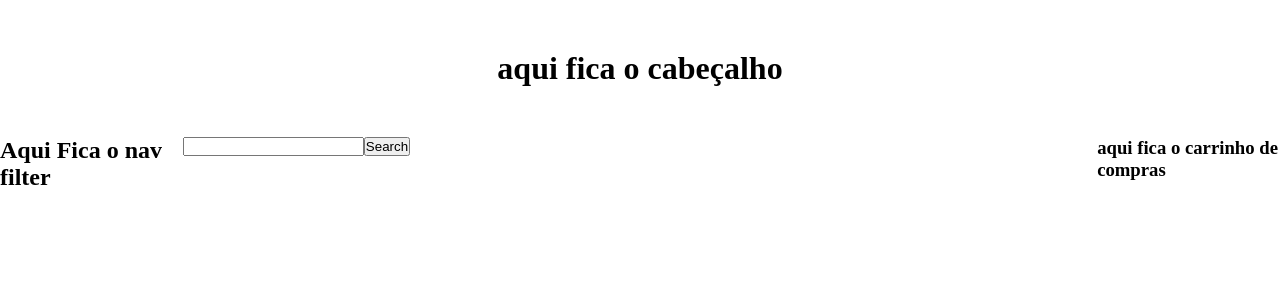
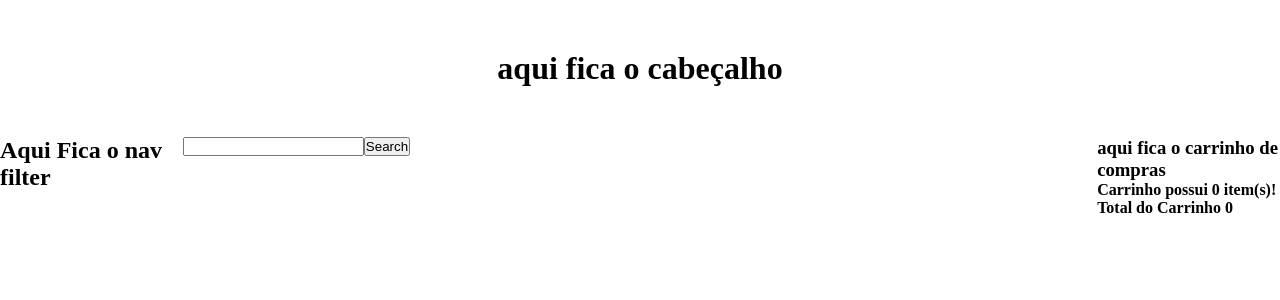
Before and after one commit to AndersonCRodrigues/projeto-e-commerce, a React (Create React App) app: page / in a window 1280 px wide. Shown: the top 300 px of the page. Built offline with nearby package versions, Linux system fonts and the light colour scheme.

Commit message:
adiciona tag aside para ver itens do carrinho

```diff
--- a/src/components/cart/index.jsx
+++ b/src/components/cart/index.jsx
@@ -1,7 +1,24 @@
+import { useContext } from "react";
+import { ProductContext } from "../../context/context";
+
 export const Cart = () => {
+  const productContext = useContext(ProductContext);
+  const {productState} = productContext;
+  const item = productState.items.length;
+  const total = productState.items.reduce((act, curr) => (act + curr.price),0)
+
   return (
     <aside className='cart'>
       <h3>aqui fica o carrinho de compras</h3>
+      <h4>Carrinho possui {item} item(s)!</h4>
+      <h4>Total do Carrinho {total}</h4>
+      {productState.items.map((item, index) =>
+        <div key={index}>
+          <img src={item.thumbnail} alt={item.title} />
+          <p>{item.title}</p>
+          <p>{item.price}</p>
+        </div>
+      )}
     </aside>
   )
 }
```
